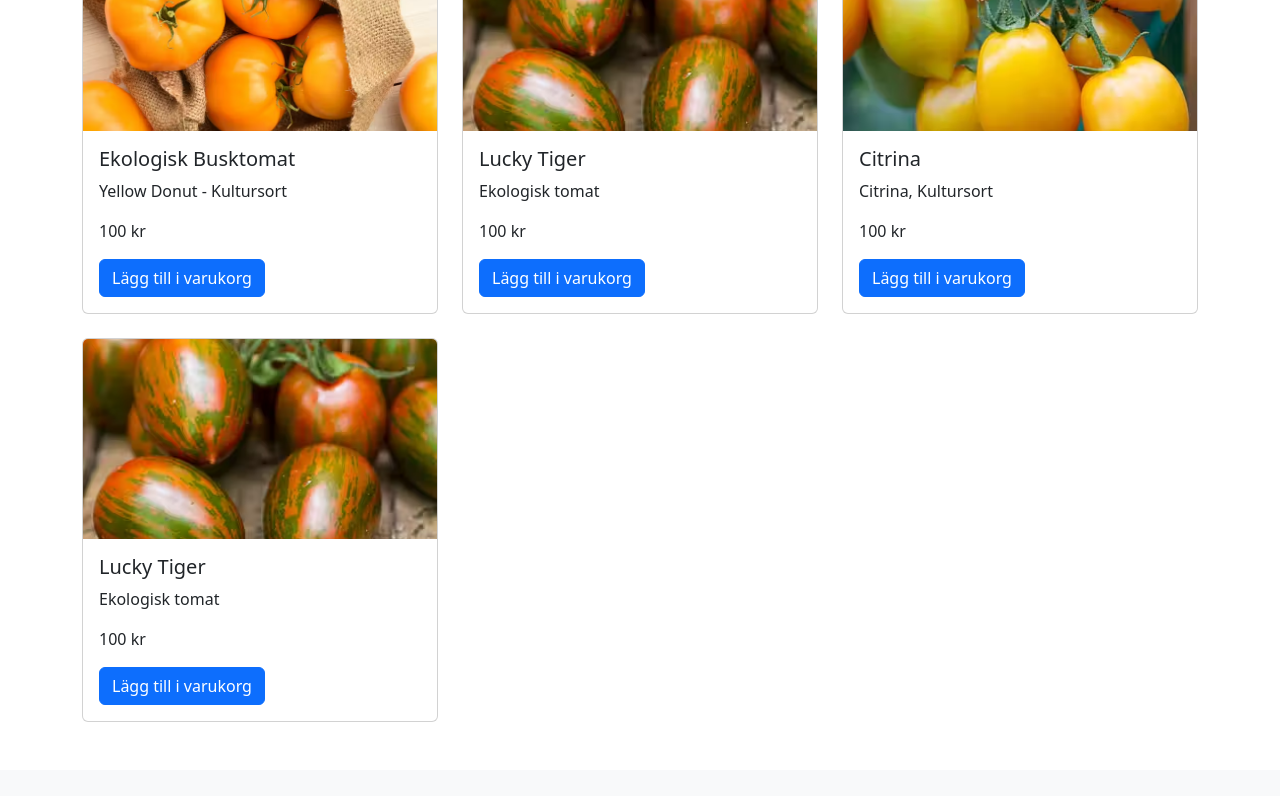
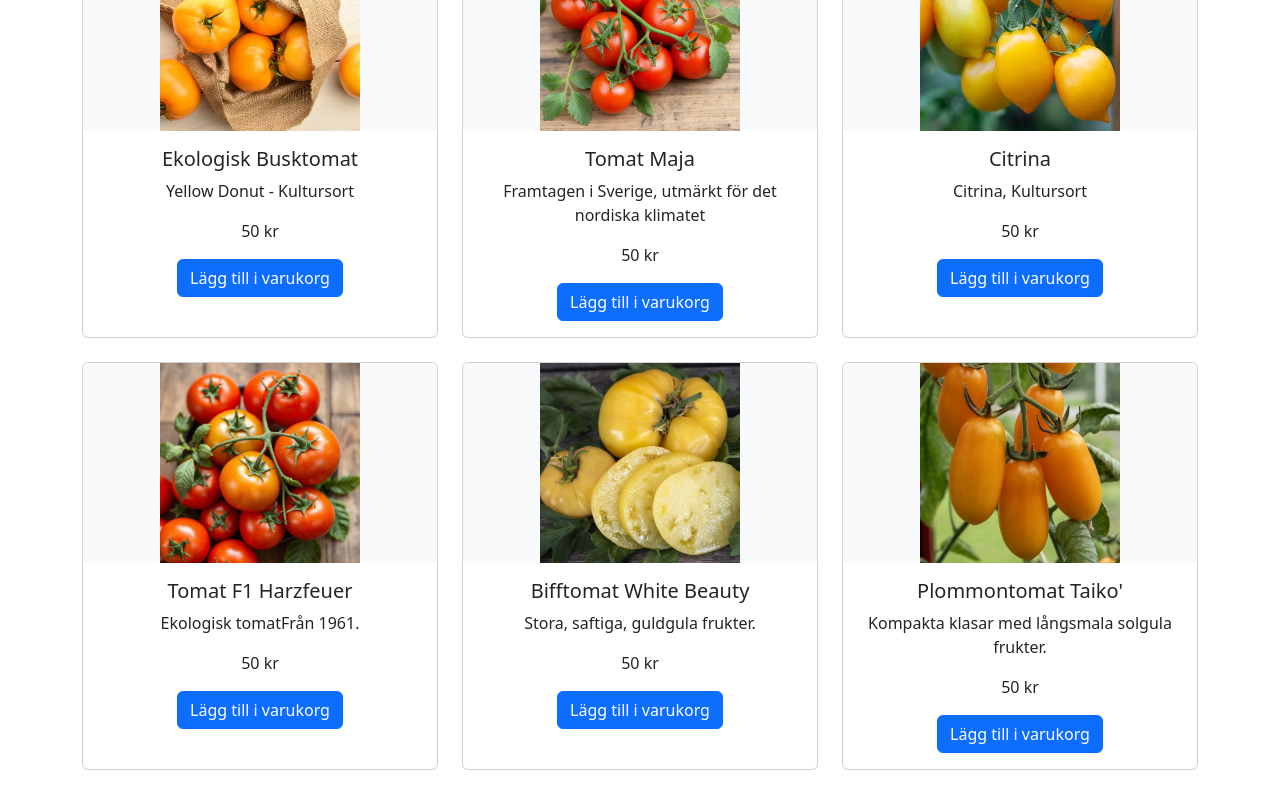
Before and after one commit to RosGyl/webshop6, a React (Create React App) app: page /webshop6/products in a window 1280 px wide. Shown: the part 1100-1896 px from the top of the page. Built offline with nearby package versions, Linux system fonts and the light colour scheme.

Commit message:
ändrat layout på bilder och text produktkort

```diff
--- a/src/App.css
+++ b/src/App.css
@@ -1,69 +1,30 @@
 
-html, body {
-  height: 100%; /* Gör att hela sidan tar upp 100% av höjden */
-  margin: 0; /* Ta bort standardmarginaler */
+.product-page {
+  padding: 2rem;
 }
 
-#root {
-  display: flex;
-  flex-direction: column;
-  min-height: 100%; /* Gör att root-elementet täcker hela höjden */
+.product-page img {
+  max-width: 400px;
+  display: block;
+  margin: 0 auto; /* Centrerar bilden */
 }
 
-main {
-  flex: 1; /* Gör att huvudinnehållet tar upp all tillgänglig plats */
+.product-page hr {
+  margin: 1.5rem 0; /* Konsistent marginal för strecket */
 }
 
-
-footer {
-  background-color: #213d09; /* Exempel: Mörkgrön bakgrund */
-  color: white; /* Vit text */
-  text-align: center;
-  padding: 1rem 0;
+.product-page p {
+  margin: 0 0 1rem; /* Konsistent marginal för text */
 }
 
-/* Existerande kod i App.css */
-.App {
-  text-align: center;
+.product-page button {
+  background-color: #007bff;
+  color: white;
+  border: none;
+  padding: 0.5rem 1rem;
+  cursor: pointer;
 }
 
-
-
-.App {
-  text-align: center;
+.product-page button:hover {
+  background-color: #0056b3;
 }
-
-.App-logo {
-  height: 40vmin;
-  pointer-events: none;
-}
-
-@media (prefers-reduced-motion: no-preference) {
-  .App-logo {
-    animation: App-logo-spin infinite 20s linear;
-  }
-}
-
-.App-header {
-  background-color: #213d09;
-  min-height: 100vh;
-  display: flex;
-  flex-direction: column;
-  align-items: center;
-  justify-content: center;
-  font-size: calc(10px + 2vmin);
-  color: white;
-}
-
-.App-link {
-  color: #61dafb;
-}
-
-@keyframes App-logo-spin {
-  from {
-    transform: rotate(0deg);
-  }
-  to {
-    transform: rotate(360deg);
-  }
-}
--- a/src/components/ProductCard.js
+++ b/src/components/ProductCard.js
@@ -10,13 +10,18 @@ const ProductCard = ({ product }) => {
   };
 
   return (
-    <div className="card h-100">
+    <div className="card h-100 text-center"> {/* Lägg till text-center här */}
       <Link to={`/products/${product.id}`}>
         <img
           src={product.image}
           alt={product.name}
           className="card-img-top"
-          style={{ maxHeight: "200px", objectFit: "cover" }}
+          style={{
+            width: "100%", // Anpassar bredden till kortets bredd
+            height: "200px", // Sätter en fast höjd
+            objectFit: "contain", // Gör att hela bilden visas utan beskärning
+            backgroundColor: "#f8f9fa" // Valfritt: Lägg till en bakgrundsfärg för tomma ytor
+          }}
         />
       </Link>
       <div className="card-body">
--- a/src/data/products.js
+++ b/src/data/products.js
@@ -4,7 +4,7 @@ const products = [
     name: "Bifftomat",
     description: "Bifftomat Coeur De Boeuf",
     longDescription: "Bifftomater är stora och köttiga, perfekta för att göra såser eller att äta färska i sallader. Denna sort är känd för sin intensiva smak och saftighet.",
-    price: 100,
+    price: 50,
     image: `${process.env.PUBLIC_URL}/images/bifftomat.jpg`
   },
   {
@@ -12,7 +12,7 @@ const products = [
     name: "Pärontomat",
     description: "Yellow Pearshaped, Kulturarv",
     longDescription: "Pärontomater är kända för sin unika form och söta smak. De är perfekta för att ge en extra touch till dina rätter.",
-    price: 100,
+    price: 50,
     image: `${process.env.PUBLIC_URL}/images/paron.jpg`
   },
   {
@@ -20,7 +20,7 @@ const products = [
     name: "Plommontomat",
     description: "Kulturarv",
     longDescription: "Plommontomater är kända för sin söta smak och saftiga kött. De är perfekta för att göra såser eller att äta färska.",
-    price: 100,
+    price: 50,
     image: `${process.env.PUBLIC_URL}/images/plommon.jpg`
   },
   {
@@ -28,7 +28,7 @@ const products = [
     name: "Körsbärstomat 'Black Cherry'",
     description: "En ovanlig sort av en vanlig grönsak.",
     longDescription: "Körsbärstomater är små, söta och perfekta för snacking eller i sallader. Denna sort är känd för sin intensiva smak och saftighet.",
-    price: 100,
+    price: 50,
     image: `${process.env.PUBLIC_URL}/images/97071_1.jpg`
   },
   {
@@ -36,7 +36,7 @@ const products = [
     name: "Kösbärstomat",
     description: "F1 Supersweet 100",
     longDescription: "Körsbärstomater är små, söta och perfekta för snacking eller i sallader. Denna sort är känd för sin intensiva smak och saftighet.",
-    price: 100,
+    price: 50,
     image: `${process.env.PUBLIC_URL}/images/kosbar.jpg`
   },
   {
@@ -44,7 +44,7 @@ const products = [
     name: "Lucky Tiger",
     description: "Ekologisk tomat",
     longDescription: "Lucky Tiger är en sällsynt sort med en unik smak och färg. Den är perfekt för att ge en extra touch till dina rätter.",
-    price: 100,
+    price: 50,
     image: `${process.env.PUBLIC_URL}/images/tiger.jpg`
   },
   {
@@ -52,32 +52,48 @@ const products = [
     name: "Ekologisk Busktomat",
     description: "Yellow Donut - Kultursort",
     longDescription: "Busktomater är perfekta för små utrymmen och ger en riklig skörd av söta tomater. Denna sort är känd för sin unika form och smak.",
-    price: 100,
+    price: 50,
     image: `${process.env.PUBLIC_URL}/images/buskgul.jpg`
   },
   {
     id: 8,
-    name: "Lucky Tiger",
-    description: "Ekologisk tomat",
-    longDescription: "Lucky Tiger är en sällsynt sort med en unik smak och färg. Den är perfekt för att ge en extra touch till dina rätter.",
-    price: 100,
-    image: `${process.env.PUBLIC_URL}/images/tiger.jpg`
+    name: "Tomat Maja",
+    description: "Framtagen i Sverige, utmärkt för det nordiska klimatet",
+    longDescription: "Maja är en sällsynt sort som är perfekt för det nordiska klimatet. Den är känd för sin söta smak och saftiga kött.",
+    price: 50,
+    image: `${process.env.PUBLIC_URL}/images/litentomat.jpg`
   },
   {
     id: 9,
     name: "Citrina",
     description: "Citrina, Kultursort",
     longDescription: "Citrina är en gammal sort som är känd för sin söta smak och saftiga kött. Den är perfekt för att göra såser eller att äta färsk i sallader.",
-    price: 100,
+    price: 50,
     image: `${process.env.PUBLIC_URL}/images/citrina.jpg`
   },
   {
     id: 10,
-    name: "Lucky Tiger",
-    description: "Ekologisk tomat",
-    longDescription: "Lucky Tiger är en sällsynt sort med en unik smak och färg. Den är perfekt för att ge en extra touch till dina rätter.",
-    price: 100,
-    image: `${process.env.PUBLIC_URL}/images/tiger.jpg`
+    name: "Tomat F1 Harzfeuer",
+    description: "Ekologisk tomatFrån 1961.",
+    longDescription: "Harzfeuer är en gammal sort som är känd för sin söta smak och saftiga kött. Den är perfekt för att göra såser eller att äta färsk i sallader.",
+    price: 50,
+    image: `${process.env.PUBLIC_URL}/images/tomatparadis.jpg`
+  },
+  {
+    id: 11,
+    name: "Bifftomat White Beauty",
+    description: "Stora, saftiga, guldgula frukter.",
+    longDescription: "Bifftomat 'White Beauty' är en sällsynt sort med stora, saftiga och guldgula frukter. Den är perfekt för att ge en extra touch till dina rätter.",
+    price: 50,
+    image: `${process.env.PUBLIC_URL}/images/gulbiff.jpg`
+  },
+  {
+    id: 12,
+    name: "Plommontomat Taiko'",
+    description: "Kompakta klasar med långsmala solgula frukter.",
+    longDescription: "Plommontomat 'Taiko' är en sällsynt sort med kompakt växtsätt och långsmala solgula frukter. Den är perfekt för att ge en extra touch till dina rätter.",
+    price: 50,
+    image: `${process.env.PUBLIC_URL}/images/taiko.jpg`
   }
 ];
 
--- a/src/pages/ProductPage.js
+++ b/src/pages/ProductPage.js
@@ -11,9 +11,11 @@ const ProductPage = () => {
   if (!product) return <h2>Produkten hittades inte 😢</h2>;
 
   return (
+
     <div style={{ padding: "2rem" }}>
       <h1>{product.name}</h1>
       <img src={product.image} alt={product.name} style={{ maxWidth: "400px" }} />
+      <hr style={{ margin: "1.5rem 0" }} /> {/* Streck */}
       <p>{product.longDescription}</p> {/* Längre beskrivning */}
       <p><strong>{product.price} kr</strong></p>
       <button onClick={() => addToCart(product)}>Lägg till i varukorgen</button>
```
Also changed, not shown: public/images/gulbiff.jpg (added), public/images/taiko.jpg (added), src/header.css (added), src/indexold.css (renamed from src/index.css).
